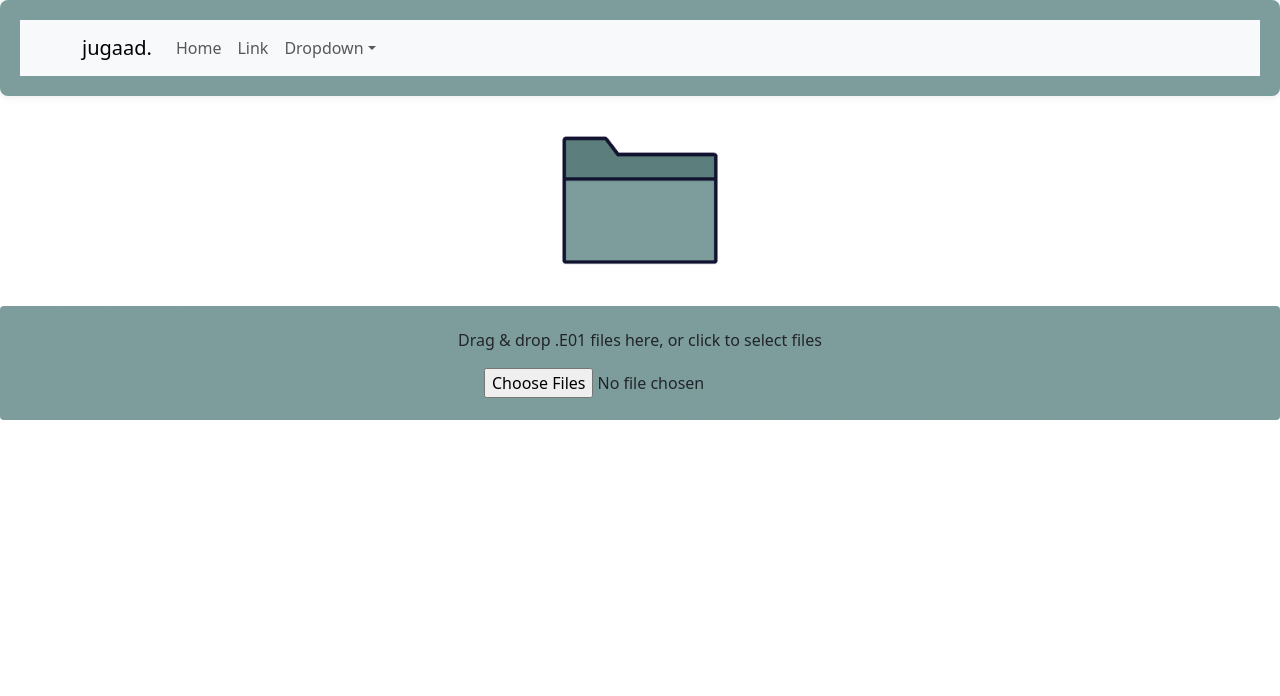
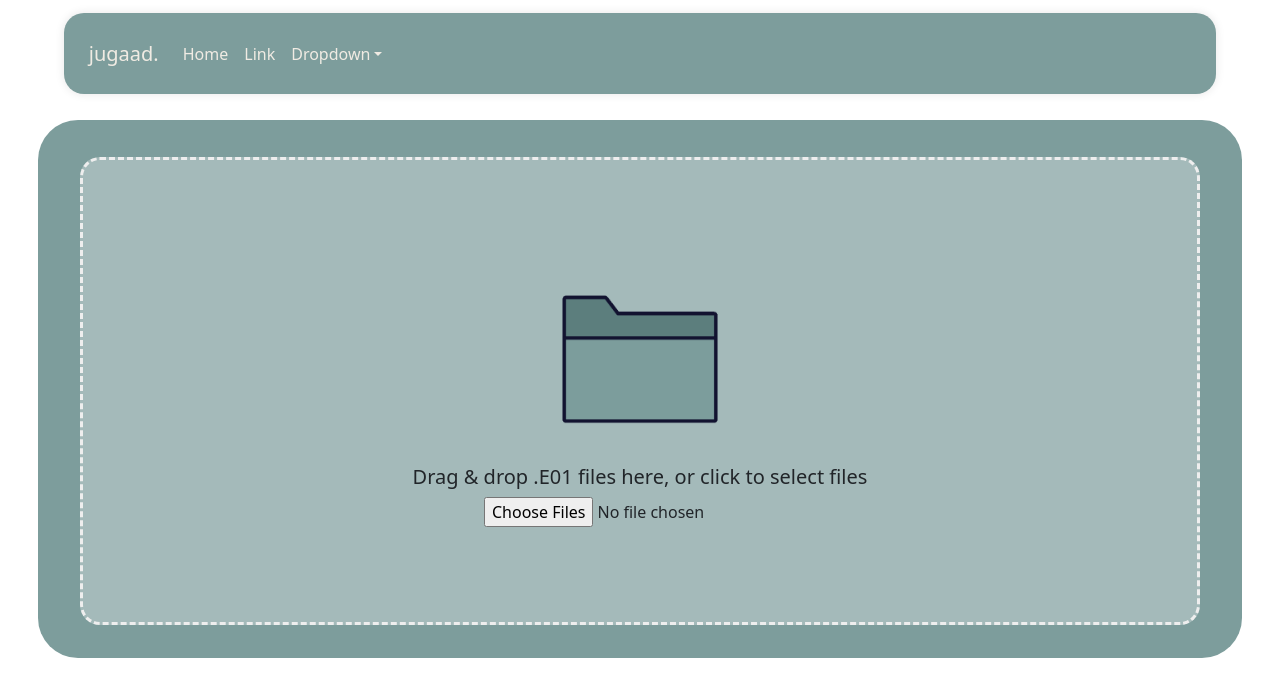
Before and after one commit to sreenidhi-n/jugaad, a React (Create React App) app in the folder frontend/: page / in a window 1280 px wide. Shown: the top 696 px of the page. Built offline with nearby package versions, Linux system fonts and the light colour scheme.

Commit message:
UI update 1
updated front page's UI

```diff
--- a/frontend/src/components/FileUpload.css
+++ b/frontend/src/components/FileUpload.css
@@ -2,13 +2,18 @@
 
 /* Base styles for drop-zone */
 .drop-zone {
-  border: 2px dashed #7D9D9C; /* Changed border color to green (#7D9D9C) */
-  border-radius: 4px;
-  padding: 20px;
+  /* border: 2px dashed #7D9D9C; Changed border color to green (#7D9D9C) */
+  border-radius: 40px;
+  padding-inline: .5%;
+  padding-top: 1%;
+  padding-bottom: 1%;
   text-align: center;
   cursor: pointer;
   transition: background-color 0.2s, border-color 0.2s;
   background-color: #7D9D9C; /* Lightest color */
+  margin-top: 2%;
+  width: auto;
+  margin-inline: 3%;
 }
 
 /* Styles for drop-zone when dragging */
@@ -33,3 +38,13 @@
   background-color: #576F72; /* Second color */
   color:#FFFFFF;
 }
+#contents{
+  border: #eeeeee;
+  border-style: dashed;
+  width:auto;
+  margin-top: 2%;
+  margin-inline: 3%;
+  padding: 8%;
+  border-radius: 20px;
+  background: rgba(255, 255, 255, 0.3)
+}
--- a/frontend/src/components/FileUpload.js
+++ b/frontend/src/components/FileUpload.js
@@ -1,28 +1,28 @@
-import React, { useState, useRef } from 'react';
-import axios from 'axios';
-import './FileUpload.css';
-
+import React, { useState, useRef } from "react";
+import axios from "axios";
+import "./FileUpload.css";
+import Image from "./Image";
 const FileUpload = () => {
 	const [files, setFiles] = useState([]);
-  const [message, setMessage] = useState('');
+	const [message, setMessage] = useState("");
 	const dropRef = useRef(null);
 
 	const handleDragOver = (event) => {
 		event.preventDefault();
 		event.stopPropagation();
-    dropRef.current.classList.add('dragging');
+		dropRef.current.classList.add("dragging");
 	};
 
 	const handleDragLeave = (event) => {
 		event.preventDefault();
 		event.stopPropagation();
-    dropRef.current.classList.remove('dragging');
+		dropRef.current.classList.remove("dragging");
 	};
 
 	const handleDrop = (event) => {
 		event.preventDefault();
 		event.stopPropagation();
-    dropRef.current.classList.remove('dragging');
+		dropRef.current.classList.remove("dragging");
 
 		const droppedFiles = Array.from(event.dataTransfer.files);
 		handleFiles(droppedFiles);
@@ -34,7 +34,7 @@ const FileUpload = () => {
 	};
 
 	const handleFiles = (fileList) => {
-    const e01Files = fileList.filter((file) => file.name.endsWith('.E01'));
+		const e01Files = fileList.filter((file) => file.name.endsWith(".E01"));
 		setFiles((prevFiles) => [...prevFiles, ...e01Files]);
 		readAndSendFiles(e01Files);
 	};
@@ -46,7 +46,7 @@ const FileUpload = () => {
 				reader.onload = () => {
 					resolve({
 						name: file.name,
-            content: reader.result.split(',')[1], // Extract base64 content from data URL
+						content: reader.result.split(",")[1], // Extract base64 content from data URL
 					});
 				};
 				reader.onerror = reject;
@@ -60,20 +60,21 @@ const FileUpload = () => {
 					sendFileToServer(file);
 				});
 			})
-      .catch((error) => console.error('Error reading files:', error));
+			.catch((error) => console.error("Error reading files:", error));
 	};
 
 	const sendFileToServer = (file) => {
-    axios.post('http://localhost:5000/upload', file)
+		axios
+			.post("http://localhost:5000/upload", file)
 			.then((response) => {
 				setMessage(response.data.message);
 			})
 			.catch((error) => {
-        console.error('Error uploading file:', error);
+				console.error("Error uploading file:", error);
 				if (error.response) {
 					setMessage(`Error uploading file: ${error.response.data.message}`);
 				} else if (error.request) {
-          setMessage('Error uploading file: No response from server');
+					setMessage("Error uploading file: No response from server");
 				} else {
 					setMessage(`Error uploading file: ${error.message}`);
 				}
@@ -89,13 +90,21 @@ const FileUpload = () => {
 				onDrop={handleDrop}
 				className="drop-zone"
 			>
-        <p>Drag & drop .E01 files here, or click to select files</p>
-        <input type="file" onChange={handleFileChange} multiple accept=".E01" />
+				<div id="contents">
+					<Image />
+					<h5>Drag & drop .E01 files here, or click to select files</h5>
+					<input
+						type="file"
+						onChange={handleFileChange}
+						multiple
+						// accept=".E01"
+					/>
 				</div>
 				<div className="file-list">
 					{files.map((file, index) => (
 						<div key={index}>{file.name}</div>
 					))}
+				</div>
 			</div>
 			{message && <div className="message">{message}</div>}
 		</div>
--- a/frontend/src/components/Navigation.css
+++ b/frontend/src/components/Navigation.css
@@ -56,3 +56,15 @@
 .navbar-light .navbar-nav .dropdown-menu {
     background-color: #576F72; /* Darkest color */
 }
+
+#nav_div
+{
+    background-color: #7D9D9C;
+    color: #FFFFFF;
+    padding: 1%;
+    border-radius: 20px;
+    box-shadow: 0 0 10px rgba(0, 0, 0, 0.1);
+    margin-inline: 5%;
+    margin-top: 1%;
+    width: auto;
+  };
--- a/frontend/src/components/Navigation.js
+++ b/frontend/src/components/Navigation.js
@@ -2,18 +2,13 @@ import Container from 'react-bootstrap/Container';
 import Nav from 'react-bootstrap/Nav';
 import Navbar from 'react-bootstrap/Navbar';
 import NavDropdown from 'react-bootstrap/NavDropdown';
+import "./Navigation.css"
 
 function Navigation() {
-  const divStyle = {
-    backgroundColor: '#7D9D9C',  // Background color
-    color: '#FFFFFF',            // Text color
-    padding: '20px',             // Padding
-    borderRadius: '8px',         // Border radius
-    boxShadow: '0 0 10px rgba(0, 0, 0, 0.1)'  // Box shadow
-  };
+
   return (
-    <div style={divStyle}>
-    <Navbar expand="lg" className="bg-body-tertiary">
+    <div id = "nav_div">
+    <Navbar expand="lg" >
       <Container>
         <Navbar.Brand href="#home">jugaad.</Navbar.Brand>
         <Navbar.Toggle aria-controls="basic-navbar-nav" />
--- a/frontend/src/pages/Home.js
+++ b/frontend/src/pages/Home.js
@@ -1,14 +1,12 @@
 import React from 'react'
 import Navigation from '../components/Navigation'
 import FileUpload from '../components/FileUpload';
-import Image from '../components/Image';
 import "./Home.css"
 function Home() {
   return (
 		<div>
 			<Navigation />
-            <Image />
-            <FileUpload />
+      <FileUpload />
 		</div>
     )
 }
```
Lines whose indentation alone changed are shown as unchanged.
